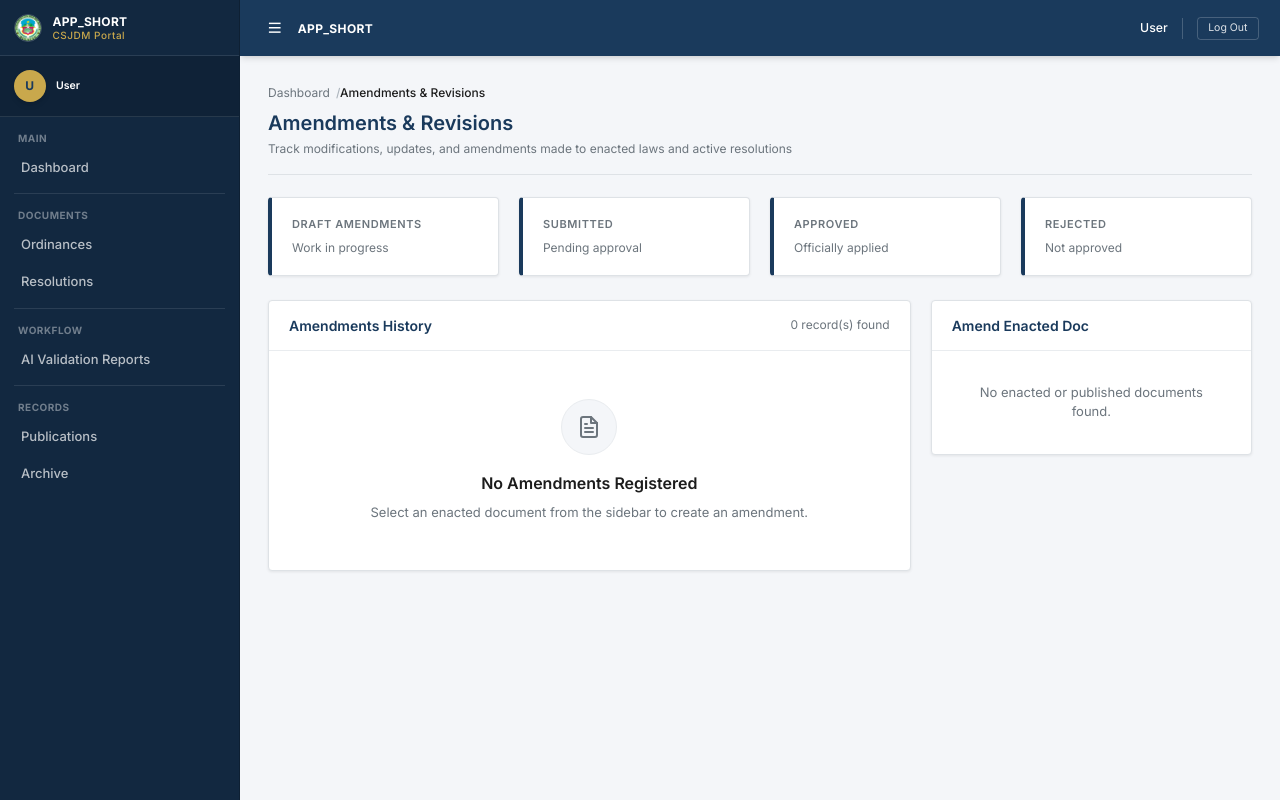
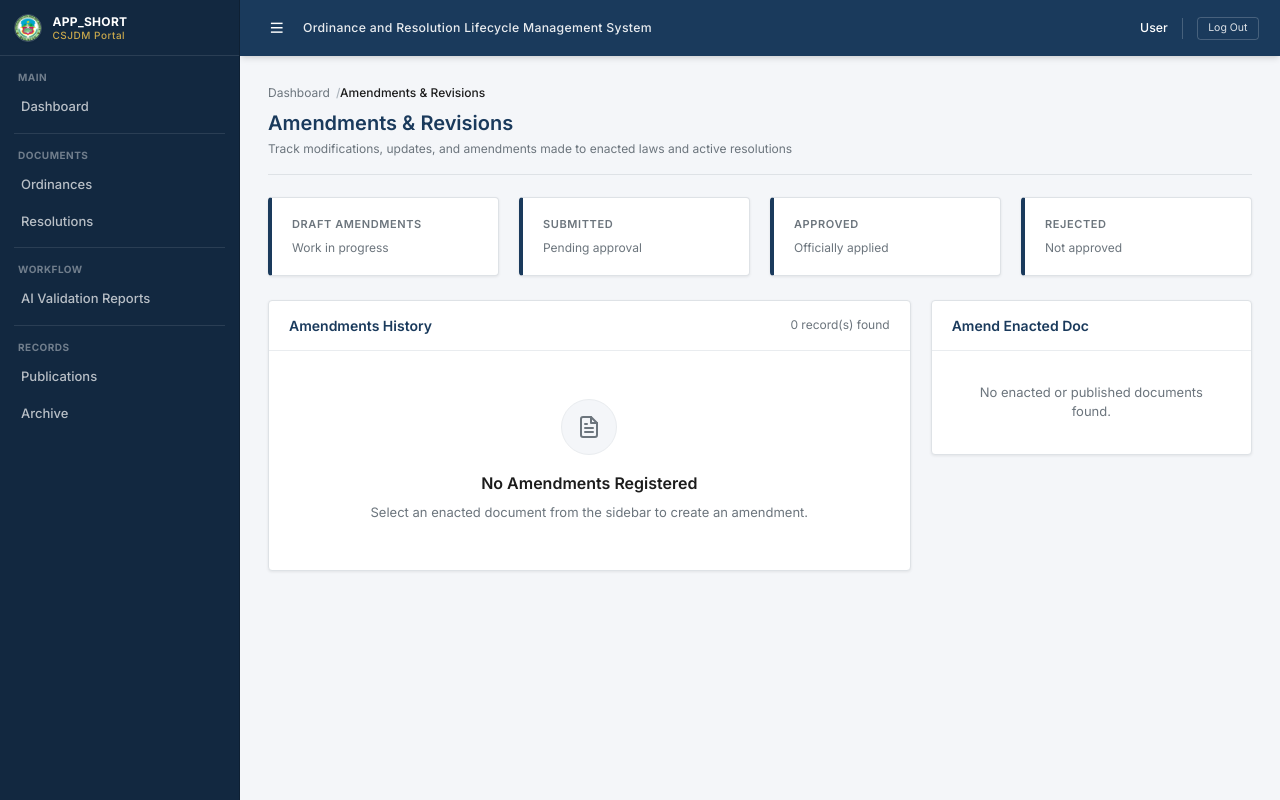
Before and after one commit to ronaldllamo26/ORLMS, a PHP site: template src/pages/amendments/index.php in a window 1280 px wide. Run offline with PHP 8.4, Linux system fonts and the light colour scheme; the template is opened without the code that fills it, so the values that code supplies are empty; some libraries are stand-ins or nearby versions.

Commit message:
clean: refine sidebar branding and topbar layout

```diff
--- a/src/pages/layouts/navbar.php
+++ b/src/pages/layouts/navbar.php
@@ -29,10 +29,10 @@ $roleLabel    = $roleLabels[$currentRole] ?? ucfirst(str_replace('_', ' ', $curr
 
 <nav class="no-print print:hidden orlms-navbar flex items-center justify-between px-4 md:px-6 shadow-md" id="main-navbar">
 
-    <!-- ── Left: Hamburger Toggle + Page Title (Matches ☰ Dashboard Layout) ── -->
-    <div class="flex items-center gap-2.5 min-w-0">
+    <!-- ── Left: Hamburger Toggle + System Title ── -->
+    <div class="flex items-center gap-3 min-w-0">
         <!-- Sidebar Hamburger Toggle Button -->
-        <button type="button" class="bg-transparent border-0 text-white cursor-pointer flex items-center justify-center p-1.5 rounded hover:bg-white/10 transition-colors focus:outline-none shrink-0" id="sidebar-toggle-btn" aria-label="Toggle Sidebar">
+        <button type="button" class="bg-transparent border-0 text-white cursor-pointer flex items-center justify-center p-2 rounded-md hover:bg-white/10 transition-colors focus:outline-none shrink-0" id="sidebar-toggle-btn" aria-label="Toggle Sidebar">
             <svg class="w-5 h-5" xmlns="http://www.w3.org/2000/svg" fill="none" viewBox="0 0 24 24" stroke="currentColor" stroke-width="2">
                 <line x1="4" y1="6" x2="20" y2="6"></line>
                 <line x1="4" y1="12" x2="20" y2="12"></line>
@@ -40,9 +40,12 @@ $roleLabel    = $roleLabels[$currentRole] ?? ucfirst(str_replace('_', ' ', $curr
             </svg>
         </button>
 
-        <div class="flex items-center text-white font-bold text-base tracking-wide truncate">
-            <span class="text-white text-sm md:text-base font-bold truncate">
-                <?= htmlspecialchars($pageTitle ?? 'Dashboard') ?>
+        <div class="flex items-center gap-2 text-white font-medium text-sm md:text-base tracking-wide truncate">
+            <span class="hidden md:inline text-white/90 text-xs md:text-sm font-medium truncate">
+                Ordinance and Resolution Lifecycle Management System
+            </span>
+            <span class="md:hidden text-white text-xs font-bold truncate">
+                <?= APP_SHORT ?>
             </span>
         </div>
     </div>
--- a/src/pages/layouts/sidebar.php
+++ b/src/pages/layouts/sidebar.php
@@ -55,17 +55,6 @@ $roleLabel    = $roleLabels[$role] ?? ucfirst(str_replace('_', ' ', $role));
         <div class="flex flex-col min-w-0">
             <span class="text-white font-bold text-sm leading-tight tracking-wide truncate"><?= APP_SHORT ?></span>
             <span class="text-[10px] text-accent font-medium tracking-wider leading-tight truncate">CSJDM Portal</span>
-        </div>
-    </div>
-
-    <!-- Sidebar User Profile Card -->
-    <div class="flex items-center gap-3 p-4 border-b border-white/10 bg-black/15">
-        <div class="w-9 h-9 rounded-full bg-accent text-primary font-bold text-sm flex items-center justify-center shrink-0 shadow-md">
-            <?= strtoupper(substr(htmlspecialchars($currentName), 0, 1)) ?>
-        </div>
-        <div class="flex flex-col min-w-0">
-            <div class="font-semibold text-xs text-white truncate"><?= htmlspecialchars($currentName) ?></div>
-            <div class="text-[10px] text-accent/80 font-semibold tracking-wider uppercase truncate"><?= htmlspecialchars($roleLabel) ?></div>
         </div>
     </div>
 
```
